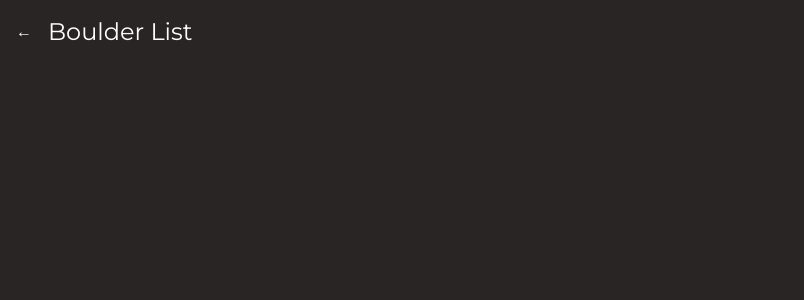
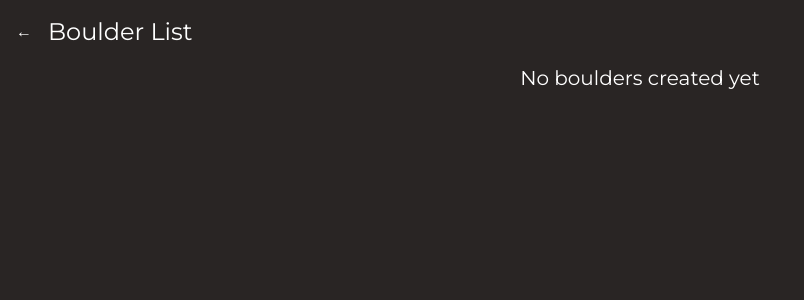
Before and after one commit to llopezin/board, a Next.js app: page /boulder-list in a window 1280 px wide. Shown: the top 300 px of the page, without its empty margins (0-804 px from the left). Built offline with nearby package versions, Linux system fonts and the light colour scheme.

Commit message:
feat: no boulders created message

```diff
--- a/src/app/boulder-list/components/BoulderList/BoulderList.tsx
+++ b/src/app/boulder-list/components/BoulderList/BoulderList.tsx
@@ -20,6 +20,8 @@ const BoulderList = () => {
         <h2 className="text-white text-2xl">Boulder List</h2>
       </div>
 
+      {!boulderList.length && <p className="text-white text-xl text-center">No boulders created yet</p>}
+
       <FullWidthList>
         {boulderList.map(({ name, grade, id }) => (
           <BoulderListItem key={name} boulderData={{ name, grade, id }} />
```
